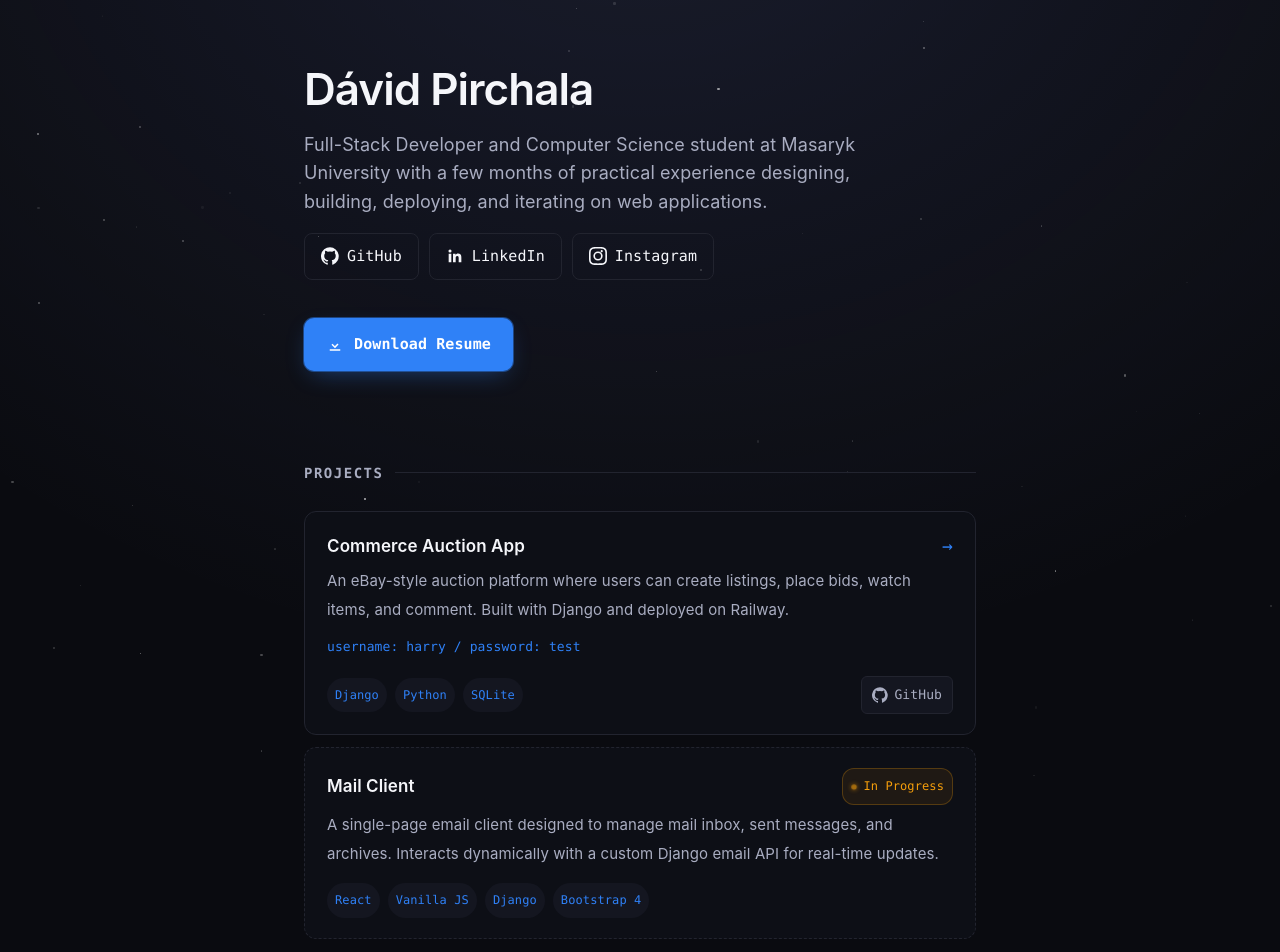
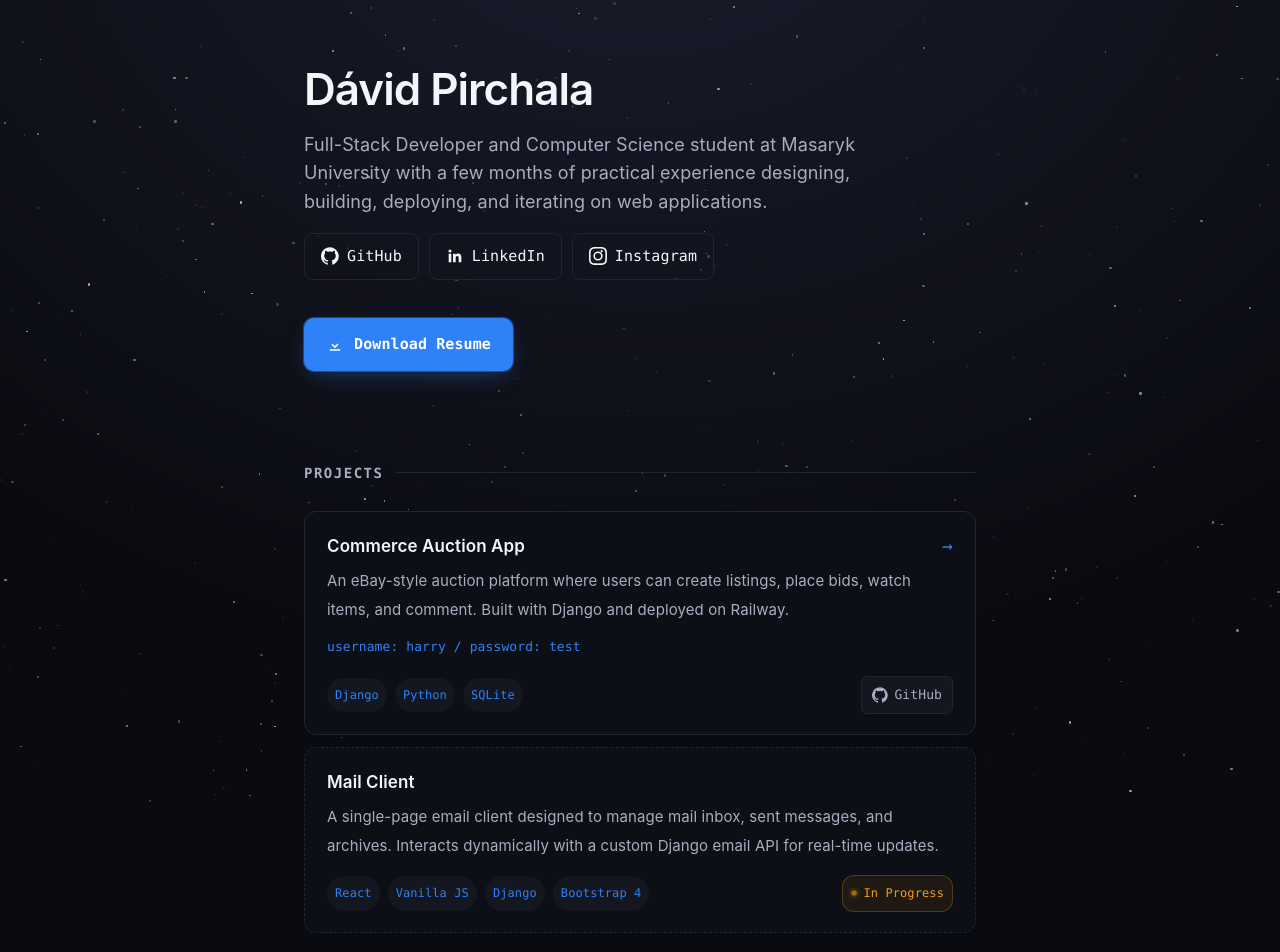
Before and after one commit to Dafitko/dafitko.github.io, a React (Vite) app: page / in a window 1280 px wide. Shown: the top 952 px of the page. Built offline with nearby package versions, Linux system fonts and the light colour scheme.

Commit message:
refactor: increase star density and optimize project card rendering logic

```diff
--- a/src/App.jsx
+++ b/src/App.jsx
@@ -1,6 +1,6 @@
 import './App.css'
 
-const STAR_COUNT = 60
+const STAR_COUNT = 400
 
 const stars = Array.from({ length: STAR_COUNT }).map((_, i) => ({
   top: Math.random() * 100,
@@ -139,14 +139,7 @@ function App() {
                 >
                   <div className="project-top">
                     <h3>{p.name}</h3>
-                    {isClickable ? (
-                      <span className="arrow">→</span>
-                    ) : (
-                      <span className="status-badge">
-                        <span className="status-dot" />
-                        In Progress
-                      </span>
-                    )}
+                    {isClickable && <span className="arrow">→</span>}
                   </div>
                   <p>{p.description}</p>
                   {p.credentials && <p className="credentials">{p.credentials}</p>}
@@ -156,7 +149,8 @@ function App() {
                         <span key={s}>{s}</span>
                       ))}
                     </div>
-                    {p.github && (
+                    {isClickable ? (
+                      p.github && (
                         <a
                           className="project-github-link"
                           href={p.github}
@@ -170,6 +164,12 @@ function App() {
                           </svg>
                           <span>GitHub</span>
                         </a>
+                      )
+                    ) : (
+                      <span className="status-badge">
+                        <span className="status-dot" />
+                        In Progress
+                      </span>
                     )}
                   </div>
                 </div>
```
Lines whose indentation alone changed are shown as unchanged.
